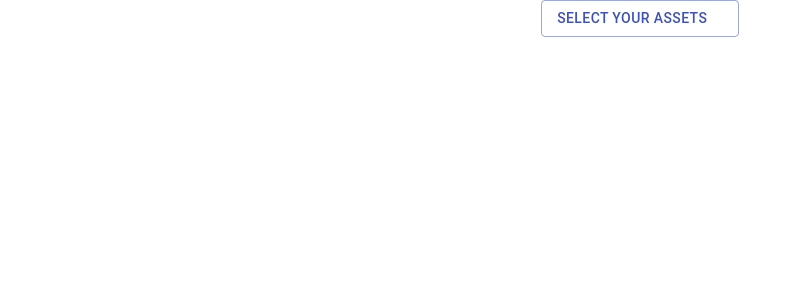
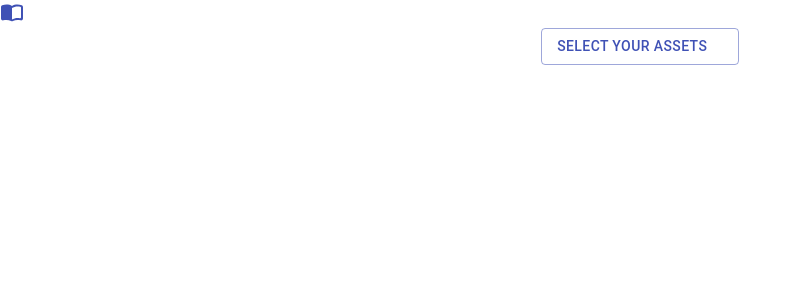
Before and after one commit to FionaXYZ/Robo-Advisor, a React (Create React App) app in the folder project/ui/: page / in a window 1280 px wide. Shown: the top 300 px of the page, without its empty margins (0-801 px from the left). Built offline with nearby package versions, Linux system fonts and the light colour scheme.

Commit message:
add educational link

```diff
--- a/project/ui/src/App.js
+++ b/project/ui/src/App.js
@@ -13,6 +13,8 @@ import DialogTitle from '@material-ui/core/DialogTitle';
 import { green } from '@material-ui/core/colors';
 import mpld3 from 'mpld3';
 import CircularProgress from '@material-ui/core/CircularProgress';
+import ImportContactsRoundedIcon from '@material-ui/icons/ImportContactsRounded';
+import Link from '@material-ui/core/Link';
 
 
 function makeuidfunc(prefix){
@@ -161,7 +163,10 @@ export default function AssetSelection() {
   }
   // console.log(isins)
   return (
-    <> <Typography variant="h5" component="h2" align="center" >
+    <> <Link href="https://en.wikipedia.org/wiki/Markowitz_model">
+    <ImportContactsRoundedIcon></ImportContactsRoundedIcon>
+       </Link>
+      <Typography variant="h5" component="h2" align="center" >
        <Button variant="outlined" color="primary" onClick={handleClickOpen} align="center">
        Select Your Assets  &nbsp; &nbsp;  {load===true&&<CCircularProgress/>}
       </Button>
```
